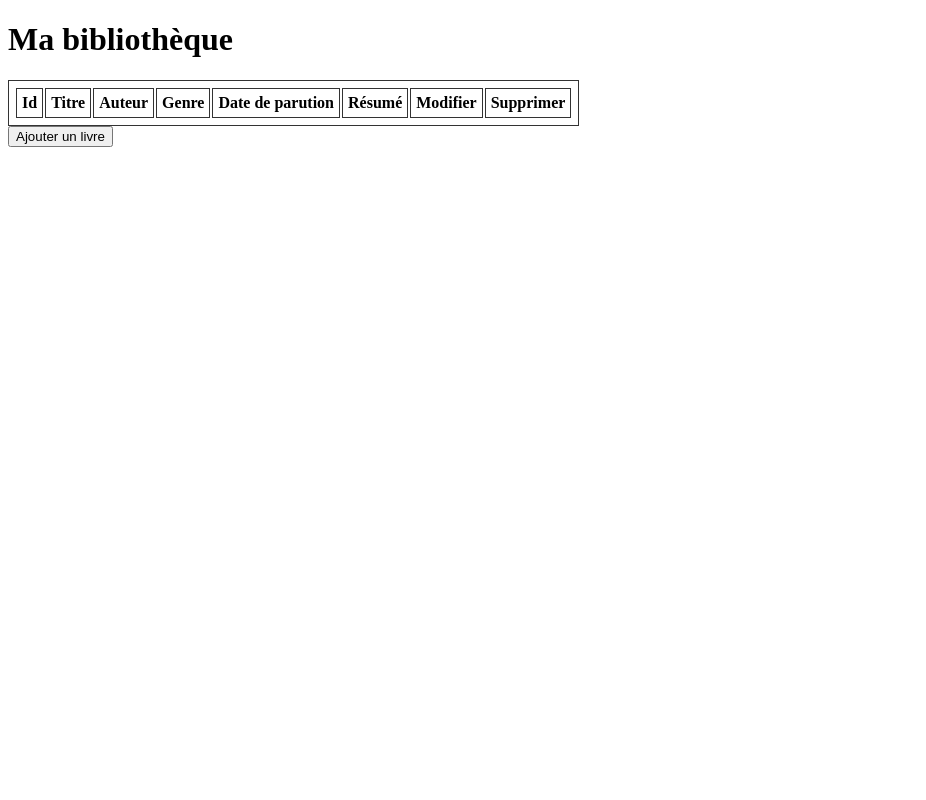
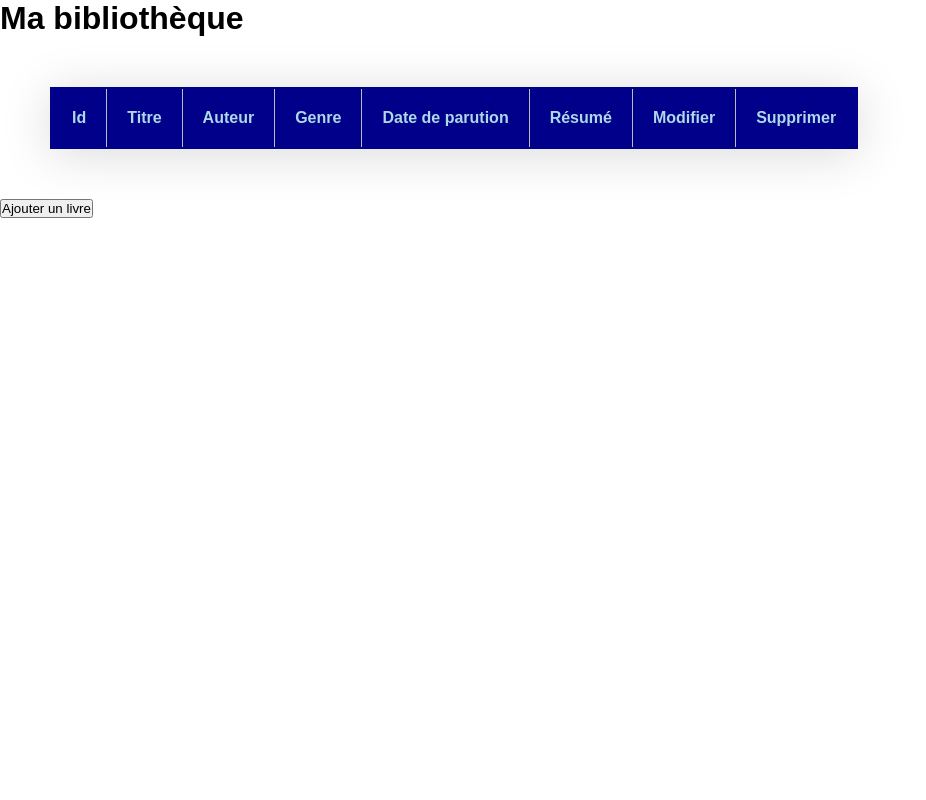
Before and after one commit to Nels18/Library_app, a PHP site: page / in a window 1280 px wide. Shown: the whole page, without its empty margins (0-926 px from the left). Run offline with PHP 8.4, Linux system fonts and the light colour scheme; data that the repository does not hold is empty.

Commit message:
Add style on book's table

```diff
--- a/index.php
+++ b/index.php
@@ -17,7 +17,7 @@
         <h1>Ma bibliothèque</h1>
     </header>
     <main>
-        <table>
+        <table class='book_table'>
         <thead>
             <tr>
                 <th>Id</th>
--- a/style.css
+++ b/style.css
@@ -1,6 +1,38 @@
-table,
-th,
-td {
+
+*, ::before, ::after {
+    box-sizing: border-box;
+    margin: 0;
+    padding: 0;
+}
+
+body {
+    height: 100vh;
+    font-family: Arial, Helvetica, sans-serif;
+}
+
+.book_table {
+    border-collapse: collapse;
+    width: auto;
+    min-width: 500px;
+    box-shadow: 0 5px 50px rgba(0, 0, 0, .15);
+    margin: 50px;
+    border: 2px solid darkblue;
+}
+
+thead tr {
+    background-color: darkblue;
+    color: lightblue;
+}
+
+th, td {
     border: 1px solid #333;
-    padding: 5px;
+    padding: 20px;
 }
+
+tbody, td, th, tr {
+    border: 1px solid #bbb;
+}
+
+tbody tr:nth-child(even) {
+    background-color: #eee;
+}
```
Also changed, not shown: read.php (+23 -12 lines).
